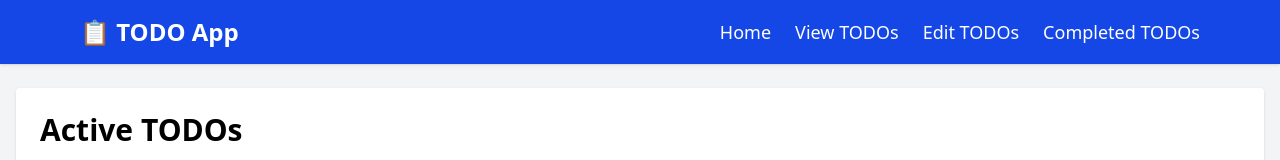
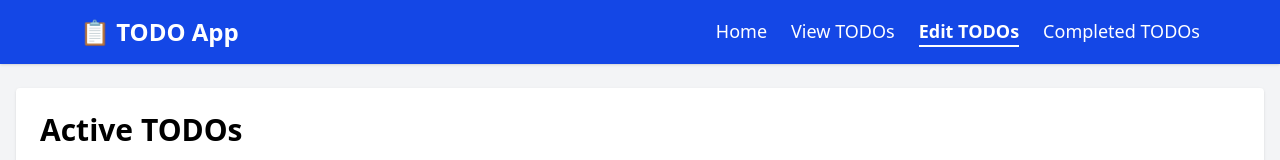
Before and after one commit to Kcodes09/TODO-app, a Next.js app: page /edit in a window 1280 px wide. Shown: the top 160 px of the page. Built offline with nearby package versions, Linux system fonts and the light colour scheme.

Commit message:
Update Header.tsx

```diff
--- a/components/Header.tsx
+++ b/components/Header.tsx
@@ -15,7 +15,7 @@ export default function Header() {
         <nav className="flex gap-6 text-lg">
           <Link href="/" className={linkClasses("/")}>Home</Link>
           <Link href="/view" className={linkClasses("/view")}>View TODOs</Link>
-          <Link href="/active" className={linkClasses("/active")}>Edit TODOs</Link>
+          <Link href="/active" className={linkClasses("/edit")}>Edit TODOs</Link>
           <Link href="/completed" className={linkClasses("/completed")}>Completed TODOs</Link>
         </nav>
       </div>
```
